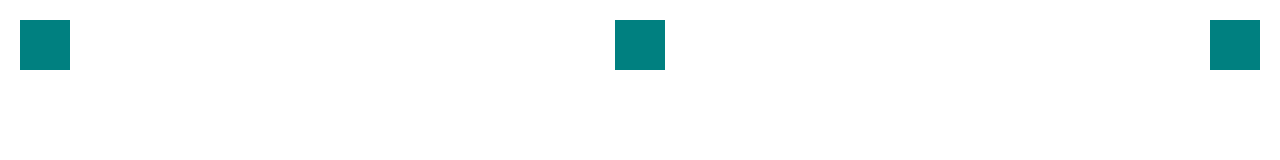
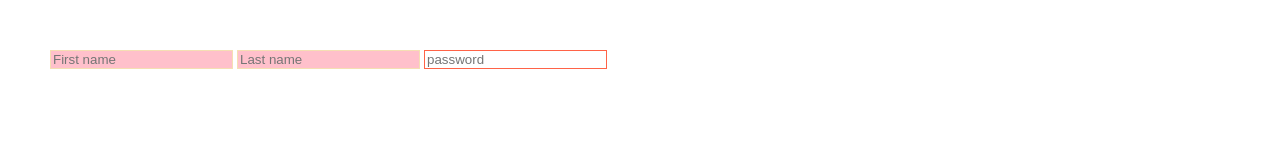
Before and after one commit to kimhalin/Kokoa-Clone, a plain HTML site: page home.html in a window 1280 px wide. Shown: the top 160 px of the page. Drawn offline with Linux system fonts and the light colour scheme.

Commit message:
노마드코더 8일차

```diff
--- a/home.html
+++ b/home.html
@@ -5,20 +5,32 @@
     <link href="styles.css" rel="stylesheet" />
     <style>
       body {
-        margin: 20px;
-        display: flex;
-        justify-content: space-between;
+        height: 1000vh;
+        margin: 50px;
       }
-      div {
-        width: 50px;
-        height: 50px;
-        background-color: teal;
+      span {
+        background-color: yellowgreen;
+        padding: 5px;
+        border-radius: 10px;
+      }
+      input {
+        border: 1px solid wheat;
+      }
+      input:required {
+        border: 1px solid tomato;
+      }
+      input[placeholder~="name"] {
+        background-color: pink;
       }
     </style>
   </head>
   <body>
-    <div></div>
-    <div></div>
-    <div></div>
+    <div>
+      <form>
+        <input type="text" placeholder="First name" />
+        <input type="text" placeholder="Last name" />
+        <input type="password" required placeholder="password" />
+      </form>
+    </div>
   </body>
 </html>
```
